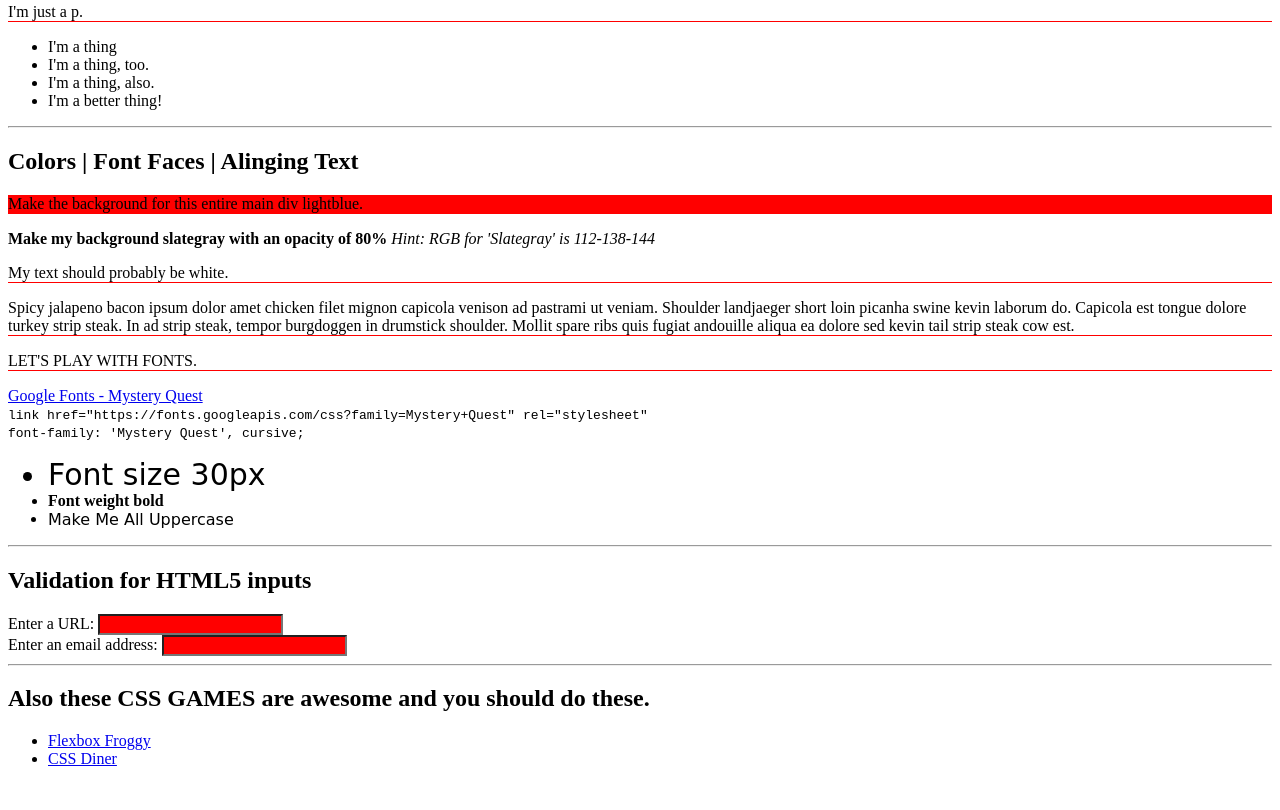
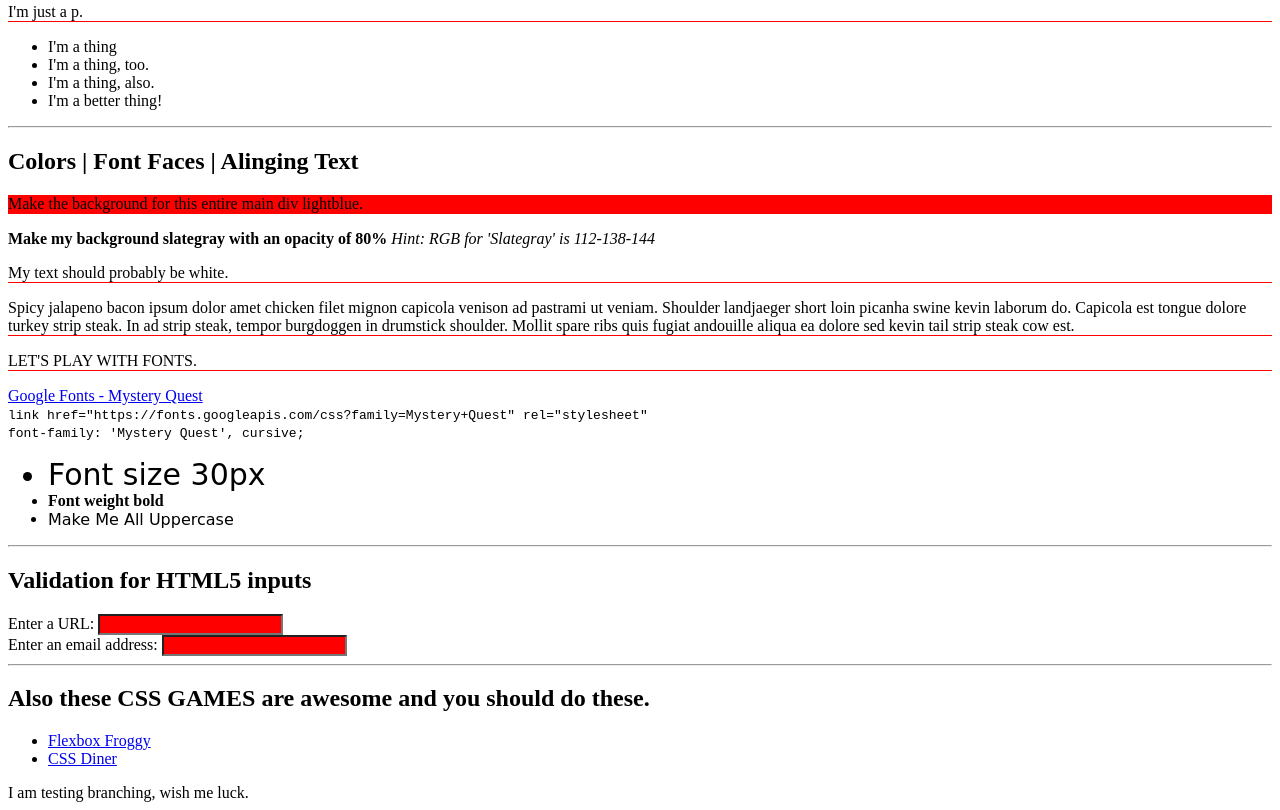
Before and after one commit to morecallan/cohort17-css101, a plain HTML site: page index.html in a window 1280 px wide. Shown: the part 1245-2055 px from the top of the page. Before the commit the page ends 2029 px from the top, so only its background shows below. Drawn offline with Linux system fonts and the light colour scheme; a web font is replaced by a local one.

Commit message:
Added a new div to test branching

```diff
--- a/index.html
+++ b/index.html
@@ -105,6 +105,8 @@
           <li><a href="http://flexboxfroggy.com/">Flexbox Froggy</a></li>
           <li><a href="https://flukeout.github.io/">CSS Diner</a></li>
       </ul>
+
+      <div>I am testing branching, wish me luck.</div>
     </div>
   </body>
 </html>
```
